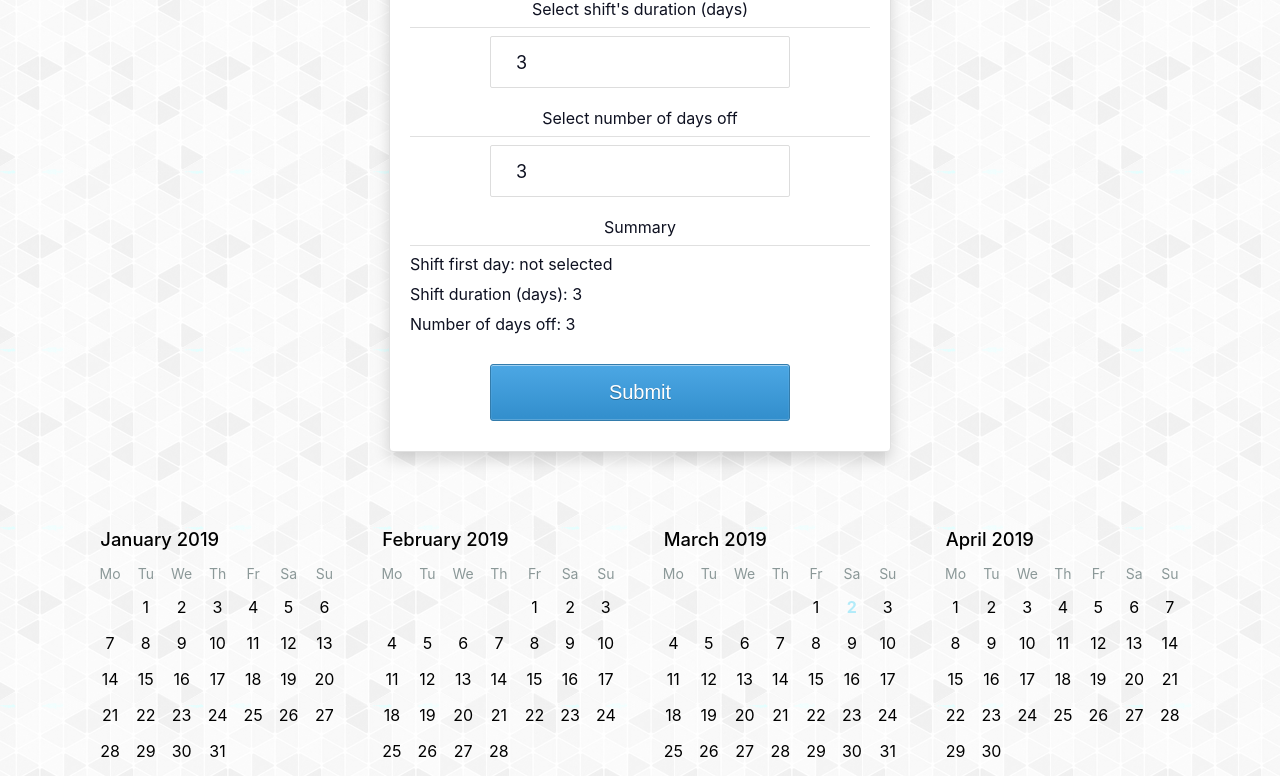
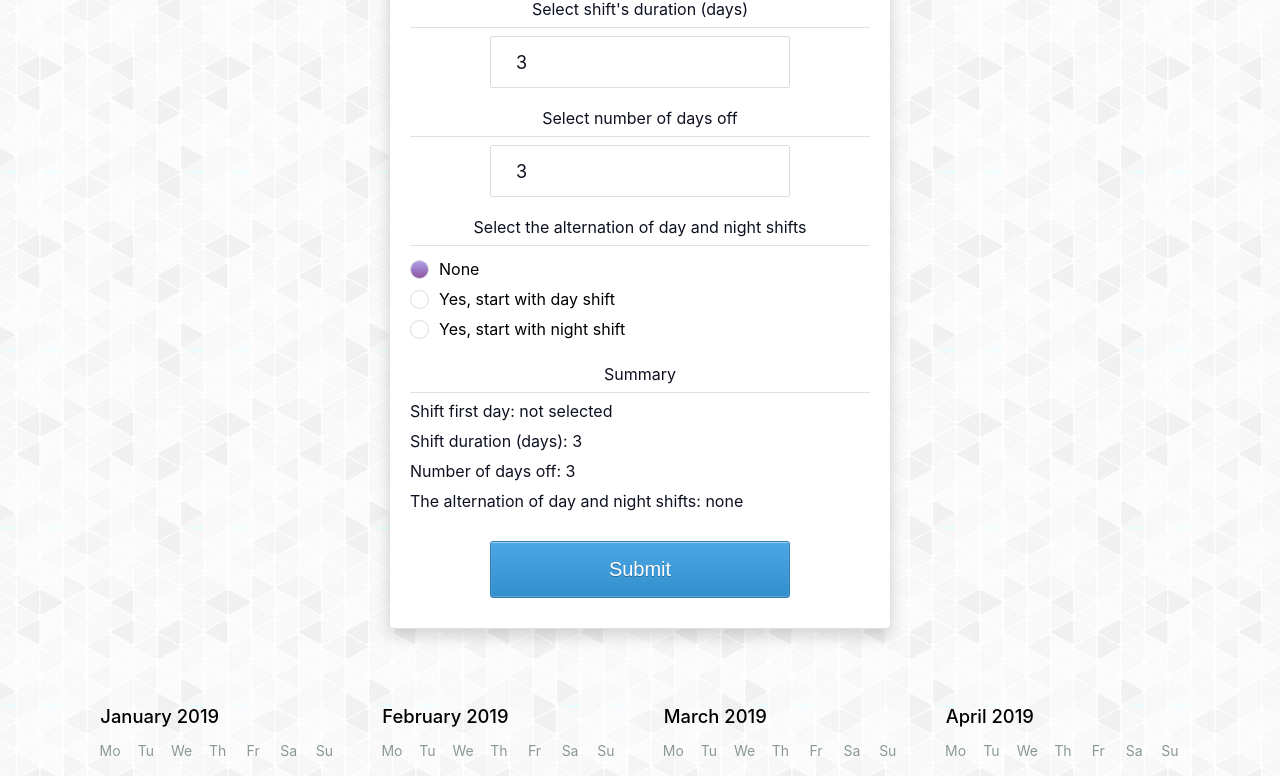
Before and after one commit to mzeleniuk/Jaconn, a React (Create React App) app: page / in a window 1280 px wide. Shown: the part 555-1331 px from the top of the page. Built offline with nearby package versions, Linux system fonts and the light colour scheme.

Commit message:
Add working shifts alternation selector

```diff
--- a/package.json
+++ b/package.json
@@ -1,6 +1,6 @@
 {
   "name": "jaconn",
-  "version": "1.5.1",
+  "version": "1.6.0",
   "private": true,
   "dependencies": {
     "react": "^16.7.0",
--- a/src/App.js
+++ b/src/App.js
@@ -8,7 +8,7 @@ import Workload from './components/workload';
 import { hideLoader, setDictionary, showLoader } from './redux/actions';
 import { Storage } from './services/storage';
 
-const appVersion = '1.5.1';
+const appVersion = '1.6.0';
 
 class App extends Component {
     constructor(props) {
--- /dev/null
+++ b/src/components/radioButtons.jsx
@@ -0,0 +1,33 @@
+import React, { PureComponent } from 'react';
+
+class RadioButtons extends PureComponent {
+    handleChange = event => {
+        this.props.handleChange(event.currentTarget.value);
+    };
+
+    handleSelect = item => {
+        this.props.handleChange(item.Value);
+    };
+
+    getSelectedValue = () => {
+        return this.props.selectedItem ? this.props.selectedItem.Value : null;
+    };
+
+    render() {
+        return (
+            <div className="radio-buttons-container">
+                {this.props.items.map(item => {
+                    return (
+                        <div className="radio-button-item" key={item.Value} onClick={() => this.handleSelect(item)}>
+                            <input type="radio" name={item.Name} value={item.Value} onChange={this.handleChange}
+                                   checked={this.getSelectedValue() === item.Value} />
+                            <label>{item.Name}</label>
+                        </div>
+                    );
+                })}
+            </div>
+        );
+    };
+}
+
+export default RadioButtons;
--- a/src/components/workload.jsx
+++ b/src/components/workload.jsx
@@ -3,7 +3,9 @@ import { connect } from 'react-redux';
 import DayPicker from 'react-day-picker';
 
 import Dropdown from './dropdown';
+import RadioButtons from './radioButtons';
 import { saveWorkload } from '../redux/actions';
+import { Enums } from '../services/enums';
 import { Storage } from '../services/storage';
 
 const modifiersStyles = {
@@ -29,10 +31,12 @@ class Workload extends Component {
             daysOffDuration: cachedWorkload ? cachedWorkload.daysOffDuration : 3,
             shiftDuration: cachedWorkload ? cachedWorkload.shiftDuration : 3,
             shiftStartDate: cachedWorkload ? new Date(cachedWorkload.shiftStartDate) : null,
+            shiftsAlternation: cachedWorkload ? cachedWorkload.shiftsAlternation : Enums.ShiftsAlternation.None,
             validationErrors: {
                 daysOffDurationError: false,
                 shiftDurationError: false,
-                shiftStartDateError: false
+                shiftStartDateError: false,
+                shiftsAlternationError: false
             }
         };
     };
@@ -44,7 +48,8 @@ class Workload extends Component {
             const workload = {
                 daysOffDuration: cachedWorkload.daysOffDuration,
                 shiftDuration: cachedWorkload.shiftDuration,
-                shiftStartDate: new Date(cachedWorkload.shiftStartDate)
+                shiftStartDate: new Date(cachedWorkload.shiftStartDate),
+                shiftsAlternation: cachedWorkload.shiftsAlternation
             };
 
             this.props.saveWorkload(workload);
@@ -72,37 +77,48 @@ class Workload extends Component {
         });
     };
 
+    handleShiftsAlternationChange = item => {
+        this.setState({
+            shiftsAlternation: item,
+            validationErrors: { ...this.state.validationErrors, shiftsAlternationError: !item }
+        });
+    };
+
     disableSubmit = () => {
         let daysOffDuration = false;
         let shiftDuration = false;
         let shiftStartDate = false;
+        let shiftsAlternation = false;
 
         try {
             daysOffDuration = this.state.daysOffDuration && (this.state.daysOffDuration === this.props.daysOffDuration);
             shiftDuration = this.state.shiftDuration && (this.state.shiftDuration === this.props.shiftDuration);
             shiftStartDate = this.state.shiftStartDate && this.props.shiftStartDate && (this.state.shiftStartDate.toDateString() === this.props.shiftStartDate.toDateString());
+            shiftsAlternation = this.state.shiftsAlternation && (this.state.shiftsAlternation === this.props.shiftsAlternation);
         } catch (e) {
             console.error(e);
         }
 
-        return daysOffDuration && shiftDuration && shiftStartDate;
+        return daysOffDuration && shiftDuration && shiftStartDate && shiftsAlternation;
     };
 
     handleSubmit = () => {
-        if (!this.state.daysOffDuration || !this.state.shiftDuration || !this.state.shiftStartDate) {
+        if (!this.state.daysOffDuration || !this.state.shiftDuration || !this.state.shiftStartDate || !this.state.shiftsAlternation) {
             this.setState({
                 validationErrors: {
                     ...this.state.validationErrors,
                     daysOffDurationError: !this.state.daysOffDuration,
                     shiftDurationError: !this.state.shiftDuration,
-                    shiftStartDateError: !this.state.shiftStartDate
+                    shiftStartDateError: !this.state.shiftStartDate,
+                    shiftsAlternationError: !this.state.shiftsAlternation
                 }
             });
         } else {
             const workload = {
                 daysOffDuration: this.state.daysOffDuration,
                 shiftDuration: this.state.shiftDuration,
-                shiftStartDate: this.state.shiftStartDate
+                shiftStartDate: this.state.shiftStartDate,
+                shiftsAlternation: this.state.shiftsAlternation
             };
 
             this.props.saveWorkload(workload);
@@ -114,6 +130,13 @@ class Workload extends Component {
     };
 
     render() {
+        const shiftsAlternationOptions = [
+            { Name: this.props.dictionary.shiftsAlternationOptionOne, Value: Enums.ShiftsAlternation.None },
+            { Name: this.props.dictionary.shiftsAlternationOptionTwo, Value: Enums.ShiftsAlternation.StartWithDay },
+            { Name: this.props.dictionary.shiftsAlternationOptionThree, Value: Enums.ShiftsAlternation.StartWithNight }
+        ];
+        const selectedShiftsAlternation = shiftsAlternationOptions.find(item => item.Value === this.state.shiftsAlternation);
+
         return (
             <div className="workload-container">
                 <div className="workload-container-header">
@@ -161,6 +184,17 @@ class Workload extends Component {
                     </div>
 
                     <div className="data-container">
+                        <p>{this.props.dictionary.selectShiftsAlternation}</p>
+
+                        <hr />
+
+                        <RadioButtons items={shiftsAlternationOptions}
+                                      selectedItem={selectedShiftsAlternation}
+                                      handleChange={this.handleShiftsAlternationChange}
+                        />
+                    </div>
+
+                    <div className="data-container">
                         <p>{this.props.dictionary.summary}</p>
 
                         <hr />
@@ -189,6 +223,14 @@ class Workload extends Component {
                             </span>
                         </p>
 
+                        <p style={{textAlign: "left", marginBottom: "10px"}}>
+                            <span className="white-space-after">{this.props.dictionary.shiftsAlternation}</span>
+
+                            <span className={this.state.validationErrors.shiftsAlternationError ? "invalid" : "valid"}>
+                                {selectedShiftsAlternation ? selectedShiftsAlternation.Name.toLowerCase() : this.props.dictionary.notSelected}
+                            </span>
+                        </p>
+
                         <button onClick={this.handleSubmit} disabled={this.disableSubmit()}>
                             {this.props.dictionary.submit}
                         </button>
@@ -211,6 +253,11 @@ const mapStateToProps = state => {
             selectDaysOffDuration: state.dictionary.data['SelectDaysOffDuration'],
             selectDuration: state.dictionary.data['SelectDuration'],
             selectFirstDay: state.dictionary.data['SelectFirstDay'],
+            selectShiftsAlternation: state.dictionary.data['SelectShiftsAlternation'],
+            shiftsAlternation: state.dictionary.data['ShiftsAlternation'],
+            shiftsAlternationOptionOne: state.dictionary.data['ShiftsAlternationOptionOne'],
+            shiftsAlternationOptionTwo: state.dictionary.data['ShiftsAlternationOptionTwo'],
+            shiftsAlternationOptionThree: state.dictionary.data['ShiftsAlternationOptionThree'],
             submit: state.dictionary.data['Submit'],
             summary: state.dictionary.data['Summary'],
             weekdaysLong: state.dictionary.data['WeekdaysLong'],
@@ -219,7 +266,8 @@ const mapStateToProps = state => {
         },
         daysOffDuration: state.workload.data.daysOffDuration,
         shiftDuration: state.workload.data.shiftDuration,
-        shiftStartDate: state.workload.data.shiftStartDate
+        shiftStartDate: state.workload.data.shiftStartDate,
+        shiftsAlternation: state.workload.data.shiftsAlternation
     };
 };
 
--- a/src/index.js
+++ b/src/index.js
@@ -13,6 +13,7 @@ import './styles/index.css';
 import './styles/language.css';
 import './styles/loader.css';
 import './styles/modal.css';
+import './styles/radioButtons.css';
 import './styles/workload.css';
 import App from './App';
 import * as serviceWorker from './serviceWorker';
--- a/src/services/dictionaries.js
+++ b/src/services/dictionaries.js
@@ -22,6 +22,11 @@ class Dictionaries {
         SelectDaysOffDuration: 'Select number of days off',
         SelectDuration: "Select shift's duration (days)",
         SelectFirstDay: "Select shift's first day",
+        SelectShiftsAlternation: 'Select the alternation of day and night shifts',
+        ShiftsAlternation: 'The alternation of day and night shifts:',
+        ShiftsAlternationOptionOne: 'None',
+        ShiftsAlternationOptionTwo: 'Yes, start with day shift',
+        ShiftsAlternationOptionThree: 'Yes, start with night shift',
         Submit: 'Submit',
         Summary: 'Summary',
         WeekdaysLong: ['Sunday', 'Monday', 'Tuesday', 'Wednesday', 'Thursday', 'Friday', 'Saturday'],
@@ -52,6 +57,11 @@ class Dictionaries {
         SelectDaysOffDuration: 'Оберіть кількість вихідних днів',
         SelectDuration: 'Оберіть тривалість зміни (днів)',
         SelectFirstDay: 'Оберіть перший день зміни',
+        SelectShiftsAlternation: 'Оберіть чергування денних та нічних змін',
+        ShiftsAlternation: 'Чергування денних та нічних змін:',
+        ShiftsAlternationOptionOne: 'Немає',
+        ShiftsAlternationOptionTwo: 'Так, почати з денної зміни',
+        ShiftsAlternationOptionThree: 'Так, почати з нічної зміни',
         Submit: 'Підтвердити',
         Summary: 'Огляд',
         WeekdaysLong: ['Неділя', 'Понеділок', 'Вівторок', 'Середа', 'Четвер', "П'ятниця", 'Субота'],
--- /dev/null
+++ b/src/services/enums.js
@@ -0,0 +1,9 @@
+class Enums {
+    static ShiftsAlternation = {
+        None: '0',
+        StartWithDay: '1',
+        StartWithNight: '2'
+    };
+}
+
+export { Enums };
--- /dev/null
+++ b/src/styles/radioButtons.css
@@ -0,0 +1,39 @@
+.radio-buttons-container {
+    text-align: left;
+}
+
+.radio-buttons-container .radio-button-item {
+    height: 30px;
+    display: flex;
+    justify-content: flex-start;
+    align-items: center;
+}
+
+.radio-buttons-container .radio-button-item input[type="radio"] {
+    display: none;
+}
+
+.radio-buttons-container .radio-button-item label {
+    display: flex;
+    justify-content: flex-start;
+    align-items: center;
+    cursor: pointer;
+}
+
+.radio-buttons-container .radio-button-item input[type="radio"]:checked + label::before {
+    background-color: rgb(140, 84, 161);
+    background-image: linear-gradient(to top, rgb(140, 84, 161) 0%, rgb(174, 161, 234) 100%);
+}
+
+.radio-buttons-container .radio-button-item label::before {
+    content: "";
+    display: inline-block;
+    position: relative;
+    width: 17px;
+    height: 17px;
+    border: 1px solid #dddddd;
+    border-radius: 50%;
+    background-color: #ffffff;
+    margin-right: 10px;
+    transition: background-color 125ms ease-in-out;
+}
```
Also changed, not shown: 1 other file (tests, documents, lock files or other folders).
